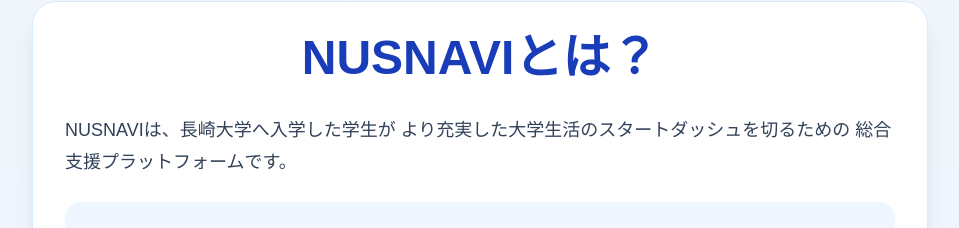
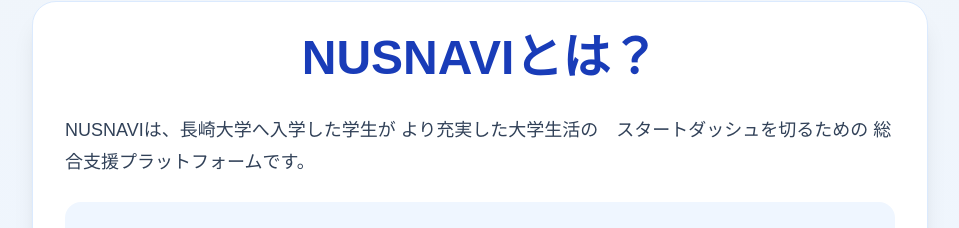
Before and after one commit to Miya300/inazo-clone, a Next.js app: page / in a window 1280 px wide. Shown: the part 259-487 px from the top of the page, without its empty margins (160-1119 px from the left). Built offline with nearby package versions, Linux system fonts and the light colour scheme.

Commit message:
add NUSNAVI introduction and student support page

```diff
--- a/app/page.tsx
+++ b/app/page.tsx
@@ -25,7 +25,7 @@ export default function Home() {
 
     <p>
       NUSNAVIは、長崎大学へ入学した学生が
-      より充実した大学生活のスタートダッシュを切るための
+      より充実した大学生活の　スタートダッシュを切るための
       総合支援プラットフォームです。
     </p>
 
```
